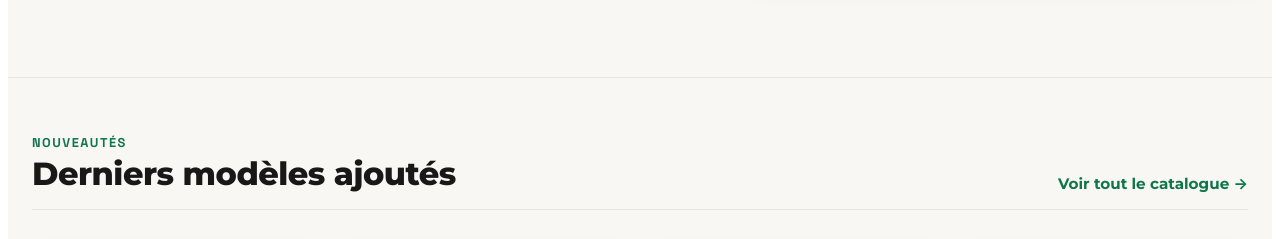
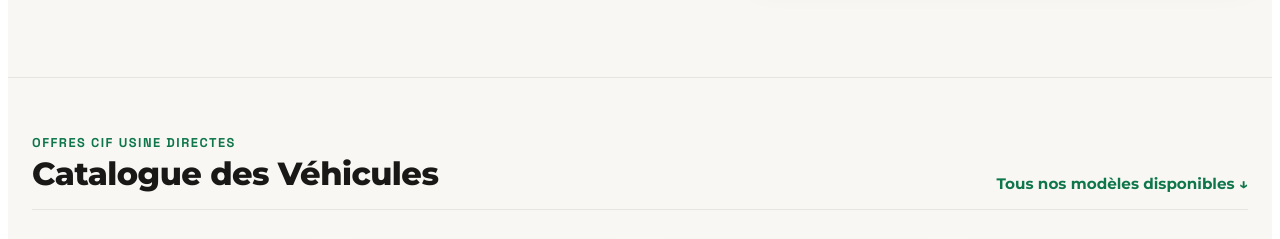
Before and after one commit to ange2219/cars, a plain HTML site: page index.html in a window 1280 px wide. Shown: the part 2160-2399 px from the top of the page. Drawn offline with nearby package versions, Linux system fonts and the light colour scheme.

Commit message:
fix: link directly to catalogue vehicles grid with full car models

```diff
--- a/index.html
+++ b/index.html
@@ -529,10 +529,10 @@
 
             <div class="vc-catalogue-head">
               <div class="vc-head-left">
-                <span class="vc-eyebrow-red">NOUVEAUTÉS</span>
-                <h2 class="vc-heading-main">Derniers modèles ajoutés</h2>
+                <span class="vc-eyebrow-red">OFFRES CIF USINE DIRECTES</span>
+                <h2 class="vc-heading-main">Catalogue des Véhicules</h2>
               </div>
-              <a href="#contact" class="vc-link-all">Voir tout le catalogue &rarr;</a>
+              <a href="#catalogue" class="vc-link-all">Tous nos modèles disponibles &darr;</a>
             </div>
 
             <div class="vc-showcase-grid" id="vehicles-grid">
```
